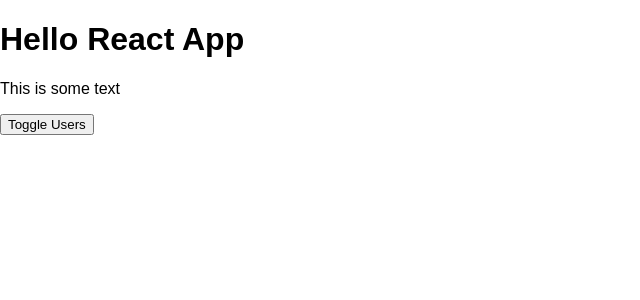
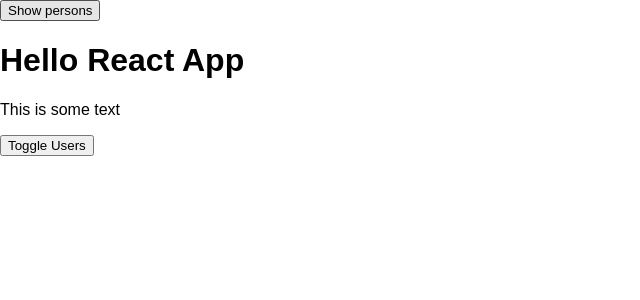
Before and after one commit to Kwarku/HelloReactApp, a React app: page / in a window 1280 px wide. Shown: the top 300 px of the page, without its empty margins (0-640 px from the left). Built offline with nearby package versions, Linux system fonts and the light colour scheme.

Commit message:
add button
this button show all person, and do this in wrong way becouse whole application must re-render all components

```diff
--- a/src/components/Persons/Persons.js
+++ b/src/components/Persons/Persons.js
@@ -19,7 +19,8 @@ class Persons extends Component{
 
   shouldComponentUpdate(nextProps, nextState){
     console.log('[UPDATE Persons.js] msg from shouldComponentUpdate() ', nextProps , nextState);
-    return nextProps.persons !== this.props.persons;
+    // return nextProps.persons !== this.props.persons;
+    return true;
   }
 
   componentWillUpdate(nextProps,nextState){
--- a/src/containers/App.js
+++ b/src/containers/App.js
@@ -90,6 +90,7 @@ console.log('[App.js] msg from render()');
 
     return (
       <div className={classes.App}>
+      <button onClick={() => { this.setState({show:true});}} >Show persons</button>
         <Cockpit
           title={this.props.title}
           show={this.state.show}
```
